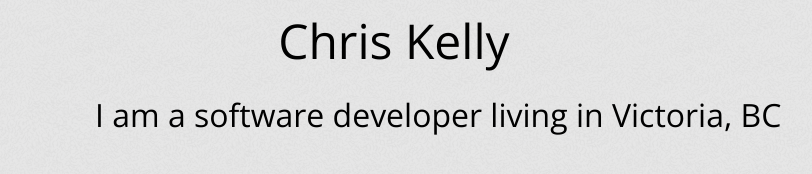
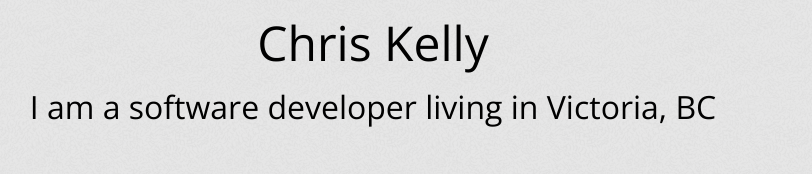
Before and after one commit to cpjk/old-site, a plain HTML site: page index.html in a window 1280 px wide. Shown: the whole page, without its empty margins (267-1079 px from the left). Drawn offline with nearby package versions, Linux system fonts and the light colour scheme.

Commit message:
header and bio auto align to centre now

```diff
--- a/index.html
+++ b/index.html
@@ -12,9 +12,10 @@
             <div id="header">
                 Chris Kelly
             </div>
-
             <div id="bio">
                 I am a software developer living in Victoria, BC
+            </div>
+            <div id="link_bar">
             </div>
         </div><!-- end of page -->
     </body>
--- a/styles.css
+++ b/styles.css
@@ -5,19 +5,20 @@ body {
 }
 
 #page{
-
+    text-align: center;
+    min-width: 800px;
 }
 
 #header {
-    padding-left: 42.5%;
+    margin: 10px auto 10px auto;
     font-family: "open sans", sans-serif;
     font-weight: 300;
     font-size: 300%;
 }
 
 #bio {
-    padding-left: 28%;
-    padding-top: 20px;
+    margin: 10px auto 10px auto;
+    width: 800px;
     font-family: "open sans", sans-serif;
     font-weight: 300;
     font-size: 200%;
```
